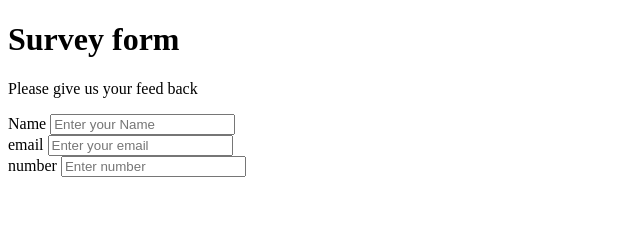
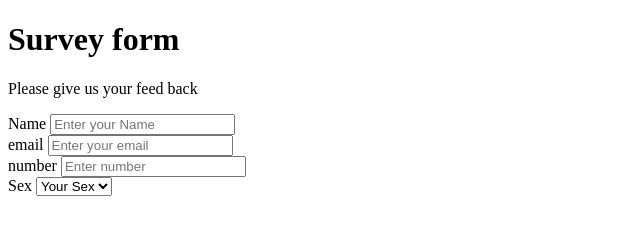
Before and after one commit to Irfan3434/Microverse-Irfan-Anil-, a plain HTML site: page site/index.html in a window 1280 px wide. Shown: the whole page, without its empty margins (0-640 px from the left). Drawn offline with Linux system fonts and the light colour scheme.

Commit message:
added dropdown menu

```diff
--- a/site/index.html
+++ b/site/index.html
@@ -20,9 +20,17 @@
 				<label id="email-label" for="email">email</label>
 				<input id="email" type="email" placeholder="Enter your email" required >
 			</div>
-			<div class="form-items">
+			<div id="form-items">
 				<label id="number-label" for="number">number</label>
 				<input id="number" type="number" placeholder="Enter number" required>
+			</div>
+			<div id="form-items">
+				<label id="sex-label" for="sex">Sex</label>
+				<select name="sex-dropdown" id="sex" required>
+					<option disabled selected value=>Your Sex</option>
+					<option value="Male">Male</option>
+					<option value="Female">Female</option>
+				</select>
 			</div>
 		</form>
 	</div>
```
